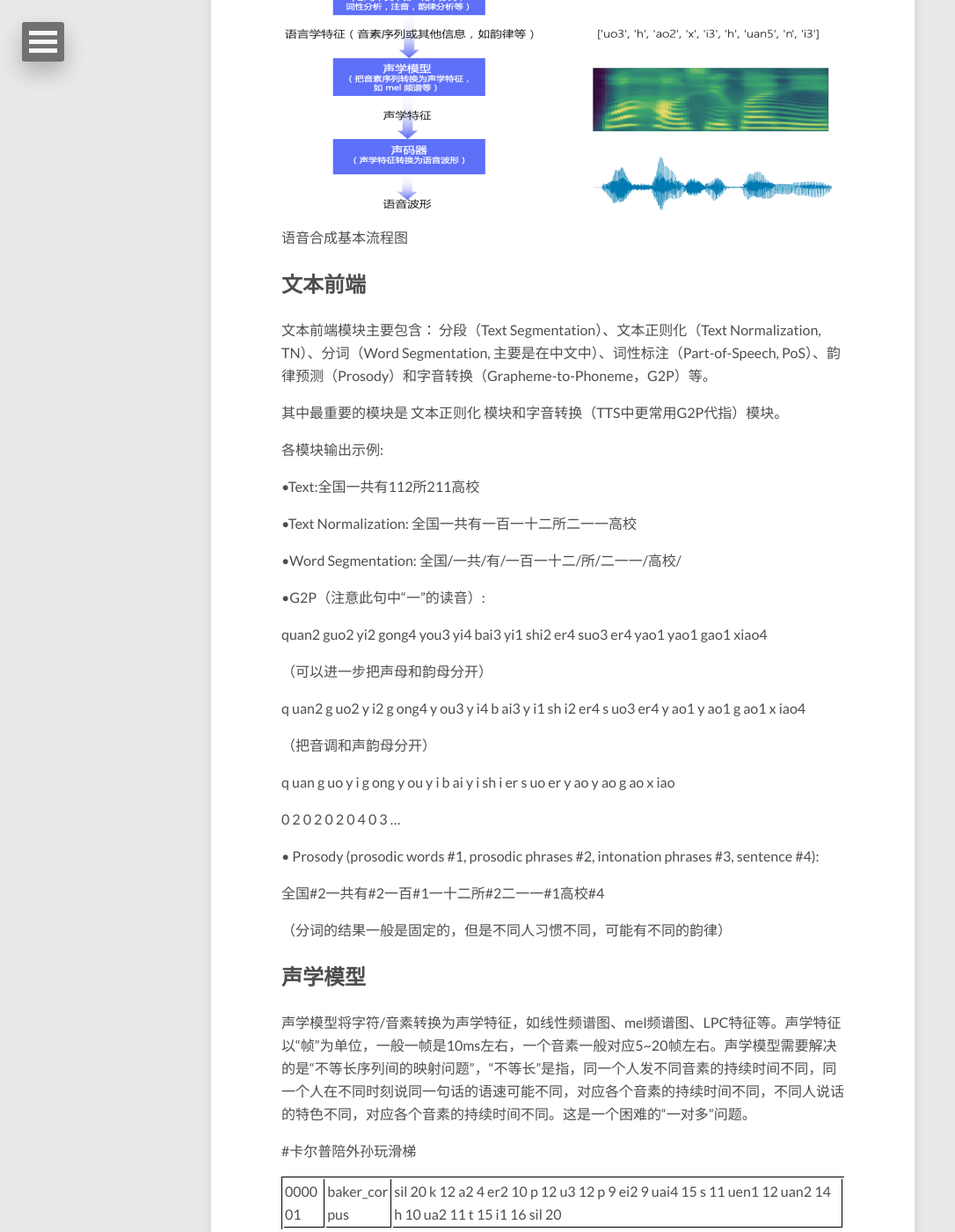
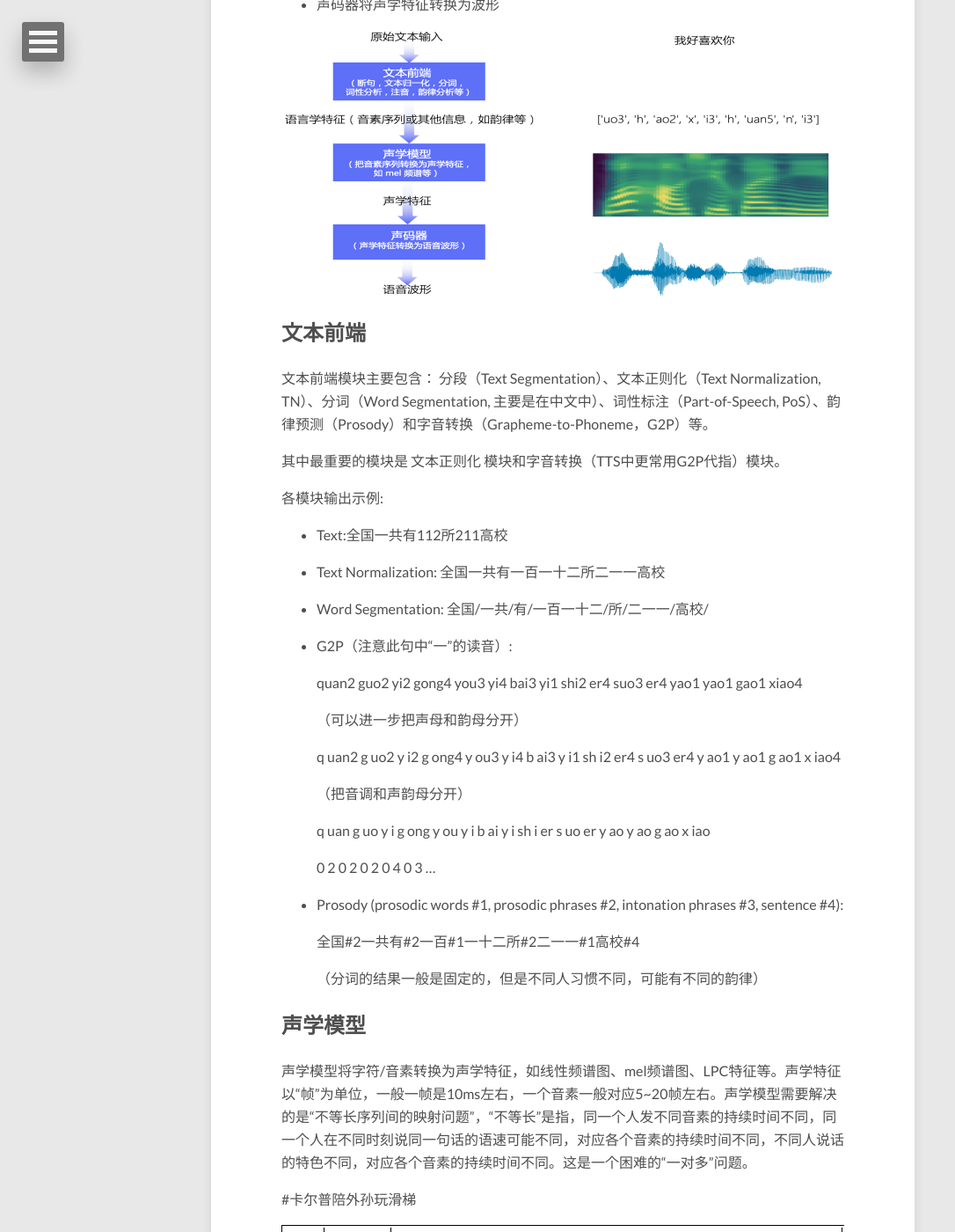
Before and after one commit to 52notebook/52notebook.github.io, a Jekyll site: the page built from _posts/2023-01-08-语音合成技术总结.md, in a window 1280 px wide and 1400 px high, scrolled down 549 px. Shown: the whole window at 88% size, without its empty margins (0-1086 px from the left). Built offline with Jekyll 4.4.1, drawn with Linux system fonts in a browser that asks for light colours; nearby versions of some CDN libraries; our own code applies the rules of GitHub Pages for plain Markdown files; formulas are drawn with MathJax 3; comment, search, counter and statistics services are not loaded; some of the changed text lies outside the part shown.

```diff
--- a/_posts/2023-01-08-语音合成技术总结.md
+++ b/_posts/2023-01-08-语音合成技术总结.md
@@ -27,33 +29,23 @@ tags: [解码算法, NLP算法, 维特比, 束搜索, Beam Search,贪心算法]
 
  ![语音合成基本流程图](/images/00/tts_0108.png)
 
-语音合成基本流程图
-
-
-
 
 
 ## **文本前端**
 
 文本前端模块主要包含： 分段（Text Segmentation）、文本正则化（Text Normalization, TN）、分词（Word Segmentation, 主要是在中文中）、词性标注（Part-of-Speech, PoS）、韵律预测（Prosody）和字音转换（Grapheme-to-Phoneme，G2P）等。
 
+ 其中最重要的模块是 文本正则化 模块和字音转换（TTS中更常用G2P代指）模块。
 
+ 各模块输出示例:
 
-其中最重要的模块是 文本正则化 模块和字音转换（TTS中更常用G2P代指）模块。
+- Text:全国一共有112所211高校
 
+- Text Normalization: 全国一共有一百一十二所二一一高校
 
+- Word Segmentation: 全国/一共/有/一百一十二/所/二一一/高校/
 
-各模块输出示例:
-
-
-
-•Text:全国一共有112所211高校
-
-•Text Normalization: 全国一共有一百一十二所二一一高校
-
-•Word Segmentation: 全国/一共/有/一百一十二/所/二一一/高校/
-
-•G2P（注意此句中“一”的读音）:
+- G2P（注意此句中“一”的读音）:
 
   quan2 guo2 yi2 gong4 you3 yi4 bai3 yi1 shi2 er4 suo3 er4 yao1 yao1 gao1 xiao4
 
@@ -67,7 +59,7 @@ tags: [解码算法, NLP算法, 维特比, 束搜索, Beam Search,贪心算法]
 
   0 2 0 2 0 2 0 4 0 3 ...
 
-• Prosody (prosodic words #1, prosodic phrases #2, intonation phrases #3, sentence #4):
+- Prosody (prosodic words #1, prosodic phrases #2, intonation phrases #3, sentence #4):
 
   全国#2一共有#2一百#1一十二所#2二一一#1高校#4
 
@@ -77,15 +69,11 @@ tags: [解码算法, NLP算法, 维特比, 束搜索, Beam Search,贪心算法]
 
 声学模型将字符/音素转换为声学特征，如线性频谱图、mel频谱图、LPC特征等。声学特征以“帧”为单位，一般一帧是10ms左右，一个音素一般对应5~20帧左右。声学模型需要解决的是“不等长序列间的映射问题”，“不等长”是指，同一个人发不同音素的持续时间不同，同一个人在不同时刻说同一句话的语速可能不同，对应各个音素的持续时间不同，不同人说话的特色不同，对应各个音素的持续时间不同。这是一个困难的“一对多”问题。
 
-
-
 \#卡尔普陪外孙玩滑梯
 
 000001|baker_corpus|sil 20 k 12 a2 4 er2 10 p 12 u3 12 p 9 ei2 9 uai4 15 s 11 uen1 12 uan2 14 h 10 ua2 11 t 15 i1 16 sil 20
 
 声学模型主要分为自回归模型和非自回归模型。自回归模型在t时刻的预测需要依赖t-1时刻的输出作为输入，预测时间长，但是音质相对较好；非自回归模型不存在预测上的依赖关系，预测时间快，音质相对较差。
-
-
 
 主流声学模型：
 
@@ -97,11 +85,7 @@ tags: [解码算法, NLP算法, 维特比, 束搜索, Beam Search,贪心算法]
 
 声码器将声学特征转换为波形，它需要解决的是“信息缺失的补全问题”。信息缺失是指，在音频波形转换为频谱图时，存在相位信息的缺失；在频谱图转换为mel频谱图时，存在频域压缩导致的信息缺失。假设音频的采样率是16kHz，即1s的音频有16000个采样点，一帧的音频有10ms，则1s中包含100帧，每一帧有160个采样点。声码器的作用就是将一个频谱帧变成音频波形的160个采样点，所以声码器中一般会包含上采样模块。
 
-
-
 与声学模型类似，声码器也分为自回归模型和非自回归模型：
-
-
 
 自回归模型：WaveNet、WaveRNN和LPCNet等
 
```
Also changed, not shown: other parts of _posts/2023-01-08-语音合成技术总结.md (+5 -3 lines).
